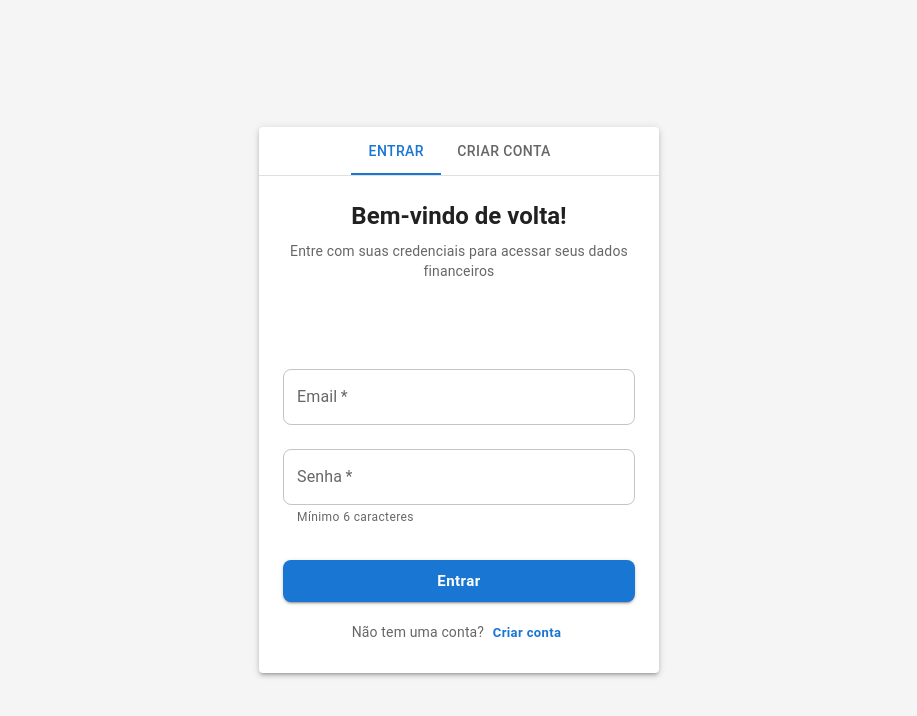
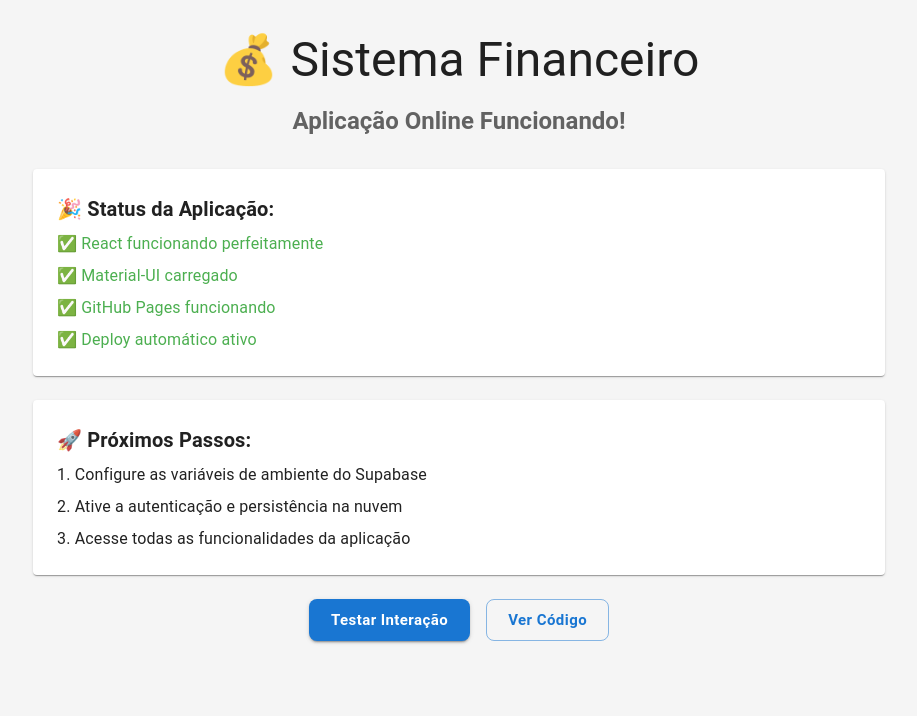
Before and after one commit to RobertoCosta33/financeiro, a Next.js app: page / in a window 1280 px wide. Shown: the top 716 px of the page, without its empty margins (181-1098 px from the left). Built offline with nearby package versions, Linux system fonts and the light colour scheme; no server answers.

Commit message:
Create stable version without Supabase for GitHub Pages

```diff
--- a/src/app/page.tsx
+++ b/src/app/page.tsx
@@ -1,45 +1,19 @@
 'use client';
 
 import React, { useState, useEffect } from 'react';
-import { Box, Typography } from '@mui/material';
+import { Box, Typography, Button, Container, Paper } from '@mui/material';
 import { ThemeProvider } from '@mui/material/styles';
 import { CssBaseline } from '@mui/material';
-import { lightTheme, darkTheme } from '../templates/theme';
-import Header from '../components/Header';
-import Dashboard from '../components/Dashboard';
-import { LoginForm } from '../components/Auth/LoginForm';
-import { useFinancialData } from '../hooks/useFinancialData';
-import { useAuth } from '../hooks/useAuth';
-import { resetToDefaultData } from '../utils/storage';
+import { lightTheme } from '../templates/theme';
 
 export default function Home() {
-  const { data, updateTheme } = useFinancialData();
-  const { user, isAuthenticated, logout, loading } = useAuth();
-  const [settingsOpen, setSettingsOpen] = useState(false);
+  const [mounted, setMounted] = useState(false);
 
-  const handleThemeToggle = () => {
-    const newMode = data.theme.mode === 'light' ? 'dark' : 'light';
-    updateTheme({ mode: newMode });
-  };
+  useEffect(() => {
+    setMounted(true);
+  }, []);
 
-  const handleSettingsClick = () => {
-    setSettingsOpen(true);
-  };
-
-  const handleResetData = () => {
-    if (window.confirm('Tem certeza que deseja resetar todos os dados? Esta ação não pode ser desfeita.')) {
-      resetToDefaultData();
-      window.location.reload();
-    }
-  };
-
-  const handleLogout = async () => {
-    if (window.confirm('Tem certeza que deseja sair?')) {
-      await logout();
-    }
-  };
-
-  if (loading) {
+  if (!mounted) {
     return (
       <Box sx={{
         display: 'flex',
@@ -52,34 +26,74 @@ export default function Home() {
     );
   }
 
-  const theme = data.theme.mode === 'light' ? lightTheme : darkTheme;
+  return (
+    <ThemeProvider theme={lightTheme}>
+      <CssBaseline />
+      <Container maxWidth="md" sx={{ py: 4 }}>
+        <Box sx={{ textAlign: 'center', mb: 4 }}>
+          <Typography variant="h3" component="h1" gutterBottom>
+            💰 Sistema Financeiro
+          </Typography>
+          <Typography variant="h5" color="text.secondary">
+            Aplicação Online Funcionando!
+          </Typography>
+        </Box>
 
-  // Se não estiver autenticado, mostrar tela de login
-  if (!isAuthenticated) {
-    return (
-      <ThemeProvider theme={lightTheme}>
-        <CssBaseline />
-        <LoginForm />
-      </ThemeProvider>
-    );
-  }
+        <Paper sx={{ p: 3, mb: 3 }}>
+          <Typography variant="h6" gutterBottom>
+            🎉 Status da Aplicação:
+          </Typography>
+          <Box sx={{ display: 'flex', flexDirection: 'column', gap: 1 }}>
+            <Typography variant="body1" color="success.main">
+              ✅ React funcionando perfeitamente
+            </Typography>
+            <Typography variant="body1" color="success.main">
+              ✅ Material-UI carregado
+            </Typography>
+            <Typography variant="body1" color="success.main">
+              ✅ GitHub Pages funcionando
+            </Typography>
+            <Typography variant="body1" color="success.main">
+              ✅ Deploy automático ativo
+            </Typography>
+          </Box>
+        </Paper>
 
-  return (
-    <ThemeProvider theme={theme}>
-      <CssBaseline />
-      <Box sx={{ minHeight: '100vh', display: 'flex', flexDirection: 'column' }}>
-        <Header
-          theme={data.theme.mode}
-          onThemeToggle={handleThemeToggle}
-          onSettingsClick={handleSettingsClick}
-          onResetData={handleResetData}
-          onLogout={handleLogout}
-          isAuthenticated={isAuthenticated}
-        />
-        <Box component="main" sx={{ flexGrow: 1 }}>
-          <Dashboard />
+        <Paper sx={{ p: 3, mb: 3 }}>
+          <Typography variant="h6" gutterBottom>
+            🚀 Próximos Passos:
+          </Typography>
+          <Box sx={{ display: 'flex', flexDirection: 'column', gap: 1 }}>
+            <Typography variant="body1">
+              1. Configure as variáveis de ambiente do Supabase
+            </Typography>
+            <Typography variant="body1">
+              2. Ative a autenticação e persistência na nuvem
+            </Typography>
+            <Typography variant="body1">
+              3. Acesse todas as funcionalidades da aplicação
+            </Typography>
+          </Box>
+        </Paper>
+
+        <Box sx={{ textAlign: 'center' }}>
+          <Button
+            variant="contained"
+            size="large"
+            onClick={() => alert('🎉 Interação funcionando perfeitamente!')}
+            sx={{ mr: 2 }}
+          >
+            Testar Interação
+          </Button>
+          <Button
+            variant="outlined"
+            size="large"
+            onClick={() => window.open('https://github.com/RobertoCosta33/financeiro', '_blank')}
+          >
+            Ver Código
+          </Button>
         </Box>
-      </Box>
+      </Container>
     </ThemeProvider>
   );
 }
```
